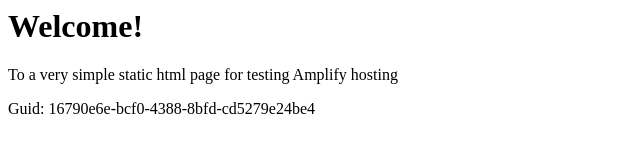
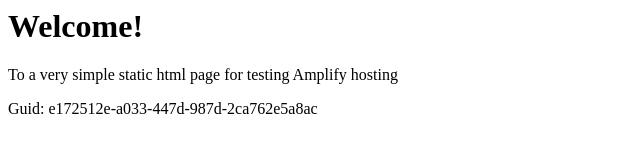
Before and after one commit to aws-aemilia-yul/Github-PR-Commit-Integration-Test-DoNotTouch-GithubWebhookPreviewCanaryTest-v1-prod-ca-central-1, a website: page src/index.html in a window 1280 px wide. Shown: the full height of the page, 0-640 px from the left. Drawn offline with Linux system fonts and the light colour scheme.

Commit message:
commit from integ tests

```diff
--- a/src/index.html
+++ b/src/index.html
@@ -12,6 +12,6 @@
 <body>
     <h1>Welcome!</h1>
     <p>To a very simple static html page for testing Amplify hosting</p>
-    <p>Guid: 16790e6e-bcf0-4388-8bfd-cd5279e24be4</p></body>
+    <p>Guid: e172512e-a033-447d-987d-2ca762e5a8ac</p></body>
 
 </html>
```
